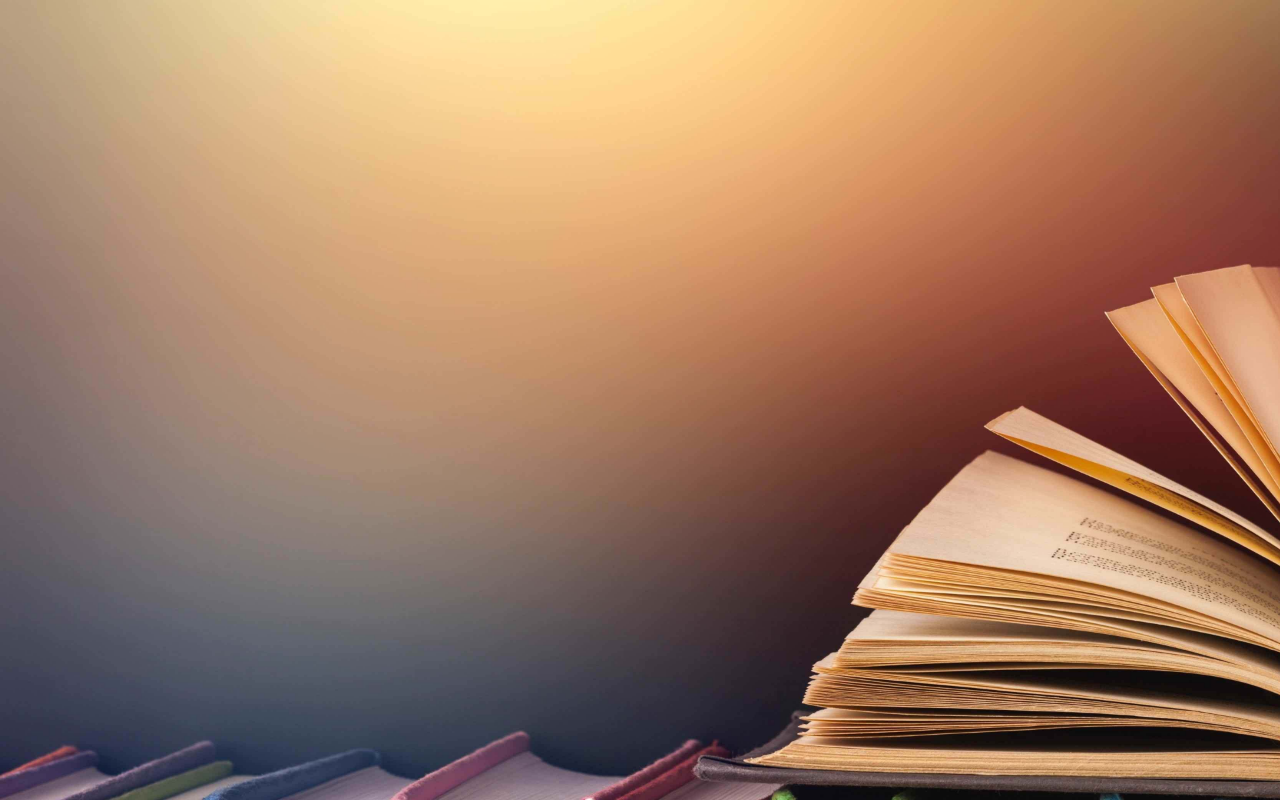
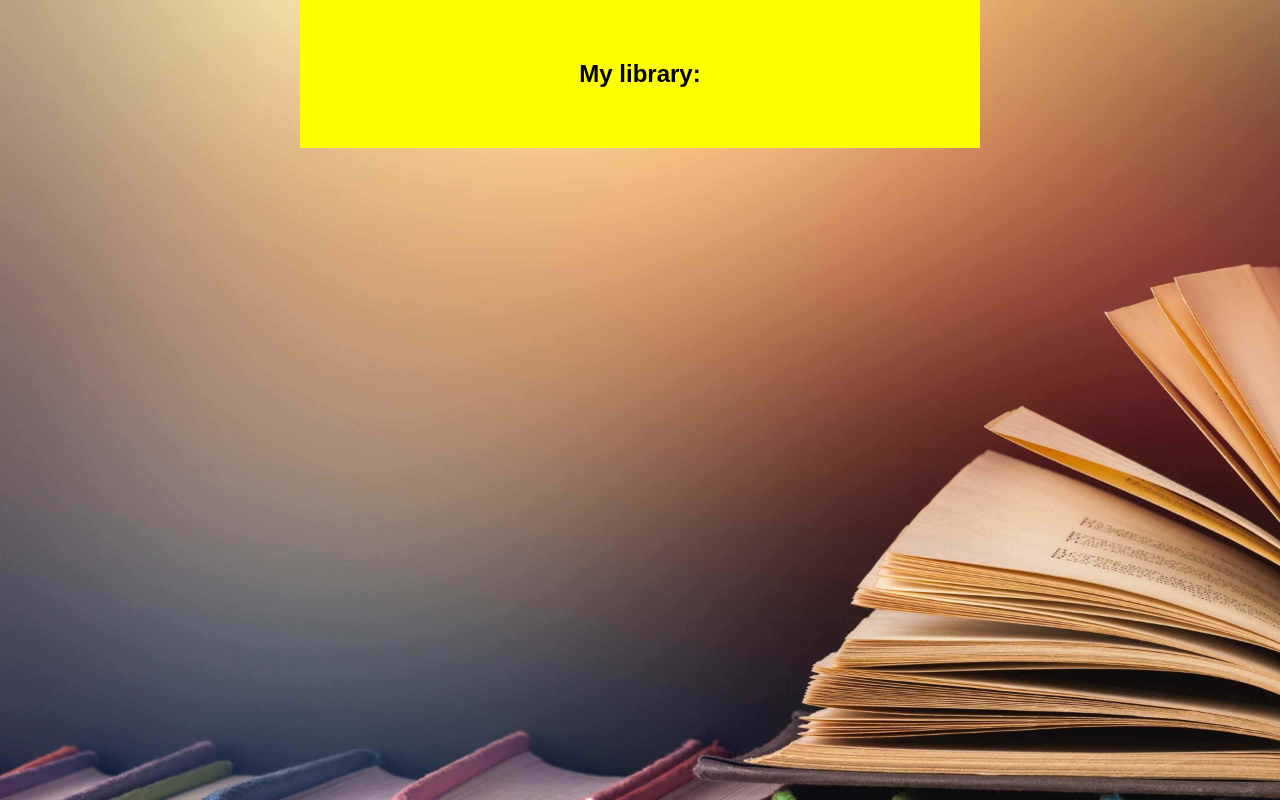
Before and after one commit to SachaSkinner/react-google-books, a React (Create React App) app in the folder client/: page /saved in a window 1280 px wide. Built offline with nearby package versions, Linux system fonts and the light colour scheme.

Commit message:
added 2 more routes

```diff
--- a/client/src/App.js
+++ b/client/src/App.js
@@ -1,8 +1,9 @@
 import React, { Component } from "react";
 import { BrowserRouter as Router, Route, Switch } from "react-router-dom";
 import Search from "./pages/Search";
+import Saved from "./pages/Saved";
+import NoMatch from "./pages/NoMatch";
 // import Detail from "./pages/Detail";
-// import NoMatch from "./pages/NoMatch";
 // import Nav from "./components/Nav";
 
 class App extends Component {
@@ -12,11 +13,9 @@ class App extends Component {
       <div>
         <Switch>
           <Route exact path="/" component={Search} />
-          {/* <Route exact path="/saved" component={Saved} /> */}
+          <Route exact path="/saved" component={Saved} />
+          <Route component={NoMatch} />
 
-          {/* <Route exact path="/books" component={Books} />
-          <Route exact path="/books/:id" component={Detail} />
-          <Route component={NoMatch} /> */}
         </Switch>
       </div>
     </Router>
--- /dev/null
+++ b/client/src/pages/NoMatch.js
@@ -0,0 +1,17 @@
+import React from 'react';
+
+export default class NoMatch extends React.Component {
+
+    render() {
+        return (
+            <div style={{ textAlign: "center", background: "yellow", marginLeft: "300px", marginRight: "300px", padding: "40px"}}>
+            <h1>404 Page Not Found</h1>
+            <h1>
+              <span role="img" aria-label="Face With Rolling Eyes Emoji">
+                🙄
+              </span>
+            </h1>
+            </div>
+        )
+    }
+}
--- /dev/null
+++ b/client/src/pages/Saved.js
@@ -0,0 +1,40 @@
+import React from 'react';
+// import React, { Component } from "react";
+// import API from '../utils/API';
+import axios from 'axios'
+// import Jumbotron from "../components/Jumbotron";
+
+//
+// class Search extends Component
+export default class Saved extends React.Component {
+    state = {
+        savedBooks: []
+
+    }
+
+
+
+
+    // addBook = () => {
+    //     API.addBook({
+    //         title: this.state.title,
+    //         author: this.state.author,
+    //         description: this.state.description,
+    //     }).then(response => {
+    //         console.log(response)
+    //     })
+    // }
+
+    render() {
+        return (
+            <div style={{ textAlign: "center", background: "yellow", marginLeft: "300px", marginRight: "300px", padding: "40px"}}>
+
+                <h2>My library:</h2>
+
+
+
+
+            </div>
+        )
+    }
+}
```
Also changed, not shown: client/src/pages/Search.js (+4 -17 lines).
